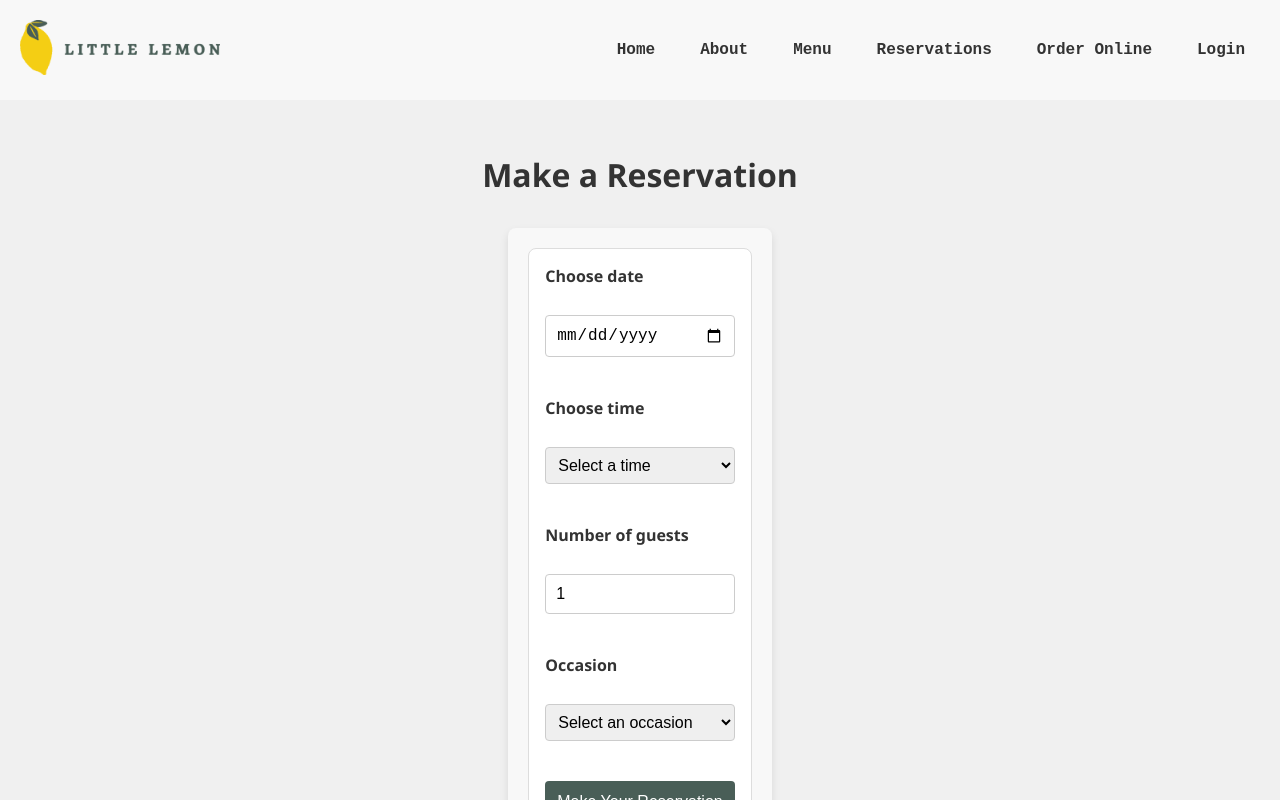
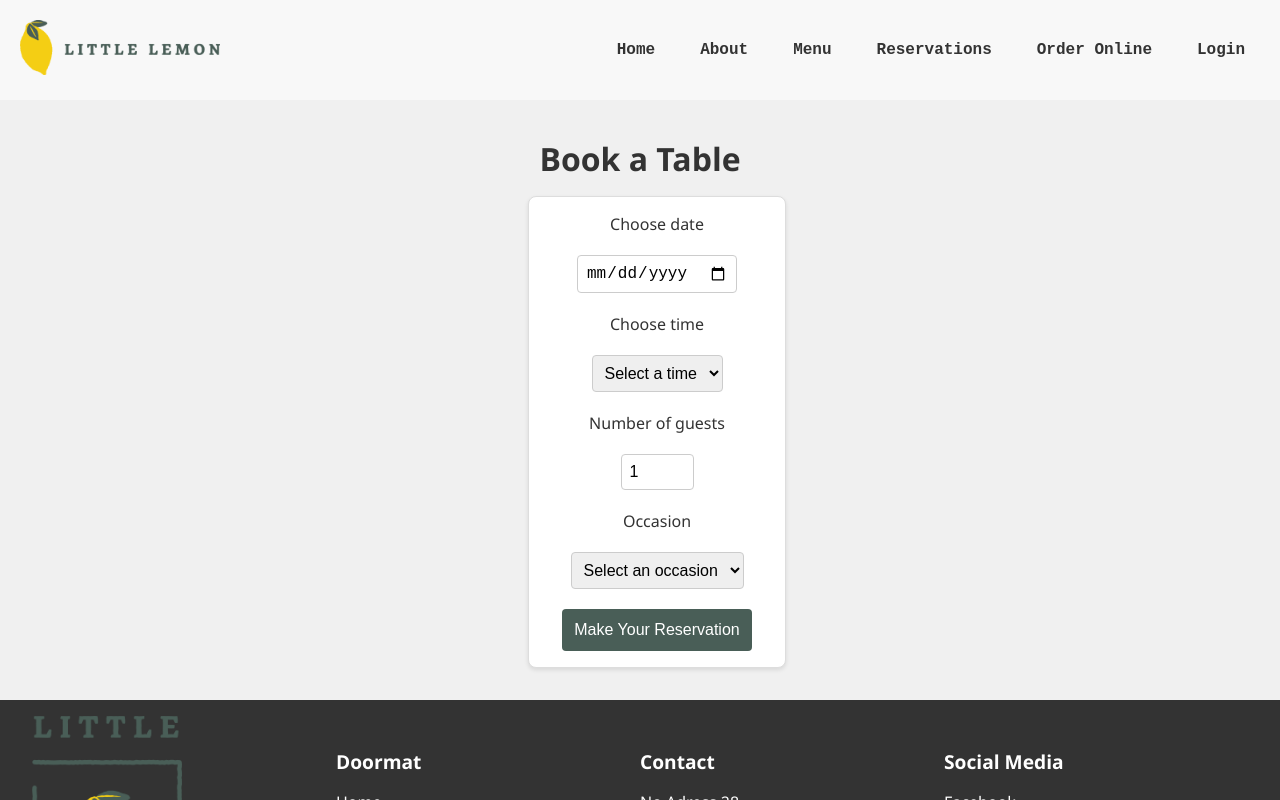
Before and after one commit to Hynisel/little-lemon-project, a React (Create React App) app: page /booking in a window 1280 px wide. Shown: the top 800 px of the page. Built offline with nearby package versions, Linux system fonts and the light colour scheme.

Commit message:
Booking time API Implementation

```diff
--- a/src/BookingForm.css
+++ b/src/BookingForm.css
@@ -1,8 +1,19 @@
+/* src/BookingPage.css */
+
+.booking-page {
+    display: flex;
+    flex-direction: column;
+    align-items: center;
+    justify-content: center;
+    min-height: 100vh; /* Ensure the container takes up the full viewport height */
+    padding: 2rem;
+    background-color: #f0f0f0; /* Light background for the booking page */
+}
+
 .booking-form {
     display: grid;
     max-width: 300px;
     gap: 20px;
-    padding: 1rem;
     background-color: #ffffff; /* White background for the form */
     border: 1px solid #ddd; /* Light border around the form */
     border-radius: 8px; /* Rounded corners */
@@ -52,3 +63,8 @@
 .confirmation-message p {
     color: #333;
 }
+#book_again_b {
+    color: #ffffff;
+    background-color: #30423c;
+
+  }
--- a/src/BookingForm.js
+++ b/src/BookingForm.js
@@ -1,22 +1,37 @@
+// src/BookingForm.js
 import React, { useState } from 'react';
 import './BookingForm.css'; // Import the CSS for styling
 
-const BookingForm = ({ availableTimes, dispatch }) => {
+const BookingForm = ({ availableTimes, onDateChange, onSubmit }) => {
   const [date, setDate] = useState('');
   const [time, setTime] = useState('');
   const [guests, setGuests] = useState(1);
   const [occasion, setOccasion] = useState('');
   const [submitted, setSubmitted] = useState(false);
 
+  // Handle date change
   const handleDateChange = (e) => {
     const selectedDate = e.target.value;
     setDate(selectedDate);
-    dispatch({ type: 'updateTimes', date: selectedDate });
+    setTime(''); // Reset time selection
+    onDateChange(selectedDate);
   };
 
-  const handleSubmit = (event) => {
+  // Handle form submission
+  const handleSubmit = async (event) => {
     event.preventDefault();
+    const formData = { date, time, guests, occasion };
+    await onSubmit(formData);
     setSubmitted(true);
+  };
+
+  // Handle form reset
+  const handleFormReset = () => {
+    setDate('');
+    setTime('');
+    setGuests(1);
+    setOccasion('');
+    setSubmitted(false);
   };
 
   return (
@@ -29,7 +44,6 @@ const BookingForm = ({ availableTimes, dispatch }) => {
             id="res-date"
             value={date}
             onChange={handleDateChange}
-            aria-required="true" // Indicate that this field is required
             required
           />
 
@@ -38,7 +52,6 @@ const BookingForm = ({ availableTimes, dispatch }) => {
             id="res-time"
             value={time}
             onChange={(e) => setTime(e.target.value)}
-            aria-required="true" // Indicate that this field is required
             required
           >
             <option value="">Select a time</option> {/* Default option */}
@@ -58,7 +71,6 @@ const BookingForm = ({ availableTimes, dispatch }) => {
             max="10"
             value={guests}
             onChange={(e) => setGuests(e.target.value)}
-            aria-required="true" // Indicate that this field is required
             required
           />
 
@@ -67,7 +79,6 @@ const BookingForm = ({ availableTimes, dispatch }) => {
             id="occasion"
             value={occasion}
             onChange={(e) => setOccasion(e.target.value)}
-            aria-required="true" // Indicate that this field is required
             required
           >
             <option value="">Select an occasion</option> {/* Default option */}
@@ -85,6 +96,7 @@ const BookingForm = ({ availableTimes, dispatch }) => {
         <div className="confirmation-message">
           <h2>Thank you for your reservation!</h2>
           <p>Your booking has been confirmed.</p>
+          <button id='book_again_b' onClick={handleFormReset}>Book Another Reservation</button>
         </div>
       )}
     </div>
--- a/src/BookingPage.css
+++ b/src/BookingPage.css
@@ -1,15 +1,40 @@
+/* src/BookingPage.css */
+
 .booking-page {
     display: flex;
     flex-direction: column;
     align-items: center;
     justify-content: center;
+    min-height: 60vh; /* Ensure the container takes up the full viewport height */
     padding: 2rem;
     background-color: #f0f0f0; /* Light background for the booking page */
 }
 
+/* Adjust the margin of the header */
 .booking-page h1 {
     font-family: 'Segoe UI', Tahoma, Geneva, Verdana, sans-serif;
     font-size: 2rem;
     color: #333;
-    margin-bottom: 2rem;
+    margin-bottom: 1rem; /* Reduced margin-bottom */
+    text-align: center; /* Ensure text alignment is centered */
+    width: 100%; /* Ensure it takes up the full width for centering */
 }
+
+/* Ensure the booking form itself is centered within the container */
+.booking-form {
+    display: flex;
+    flex-direction: column;
+    align-items: center;
+    width: 100%;
+    max-width: 600px; /* Adjust width as needed */
+    padding: 1rem;
+    background-color: #fff; /* White background for the form */
+    box-shadow: 0 2px 4px rgba(0,0,0,0.1); /* Optional: add shadow for better visibility */
+    border-radius: 8px; /* Optional: add rounded corners */
+    margin-bottom: 1rem; /* Optional: add margin-bottom if needed */
+}
+
+/* Add padding to the container if needed to ensure spacing from the footer */
+.booking-page {
+    padding: 1rem; /* Adjust padding as needed */
+}
--- a/src/BookingPage.js
+++ b/src/BookingPage.js
@@ -1,12 +1,67 @@
-import React from 'react';
-import './BookingPage.css'; // Import the CSS for styling
-import Main from './Main'; // Import Main which includes the BookingForm
+import React, { useState, useEffect } from 'react';
+import BookingForm from './BookingForm';
+import './BookingPage.css'; // Import the CSS file
 
 const BookingPage = () => {
+  const [availableTimes, setAvailableTimes] = useState([]);
+  const [selectedDate, setSelectedDate] = useState('');
+  const [submissionResult, setSubmissionResult] = useState('');
+
+  useEffect(() => {
+    if (selectedDate) {
+      fetchAvailableTimes(new Date(selectedDate));
+    } else {
+      const today = new Date();
+      setSelectedDate(today.toISOString().split('T')[0]); // Set default date in yyyy-mm-dd format
+      fetchAvailableTimes(today);
+    }
+  }, [selectedDate]);
+
+  const fetchAvailableTimes = async (date) => {
+    if (window.fetchAPI) {
+      try {
+        const times = await window.fetchAPI(date);
+        setAvailableTimes(times);
+      } catch (error) {
+        console.error('Failed to fetch available times:', error);
+      }
+    } else {
+      console.error('fetchAPI function is not available');
+    }
+  };
+
+  const handleDateChange = (date) => {
+    setSelectedDate(date);
+  };
+
+  const handleSubmit = async (formData) => {
+    if (window.submitAPI) {
+      try {
+        const result = await window.submitAPI(formData);
+        if (result) {
+          setSubmissionResult('');
+        } else {
+          setSubmissionResult('');
+        }
+      } catch (error) {
+        console.error('Failed to submit booking:', error);
+        setSubmissionResult('Booking failed!');
+      }
+    } else {
+      console.error('submitAPI function is not available');
+    }
+  };
+
   return (
     <div className="booking-page">
-      <h1>Make a Reservation</h1>
-      <Main /> {/* Main will handle the rendering of BookingForm */}
+      <h1>Book a Table</h1>
+      <BookingForm
+        availableTimes={availableTimes}
+        onDateChange={handleDateChange}
+        onSubmit={handleSubmit}
+        selectedDate={selectedDate} // Pass the selected date to BookingForm if needed
+      />
+      {submissionResult && <p className="submission-result">{submissionResult}</p>}
     </div>
   );
 };
--- a/src/Footer.css
+++ b/src/Footer.css
@@ -59,7 +59,3 @@ footer {
     text-align: center;
     margin-top: 1rem;
   }
-
-  #test {
-    font-family: 'Courier New', Courier, monospace;
-  }
```
